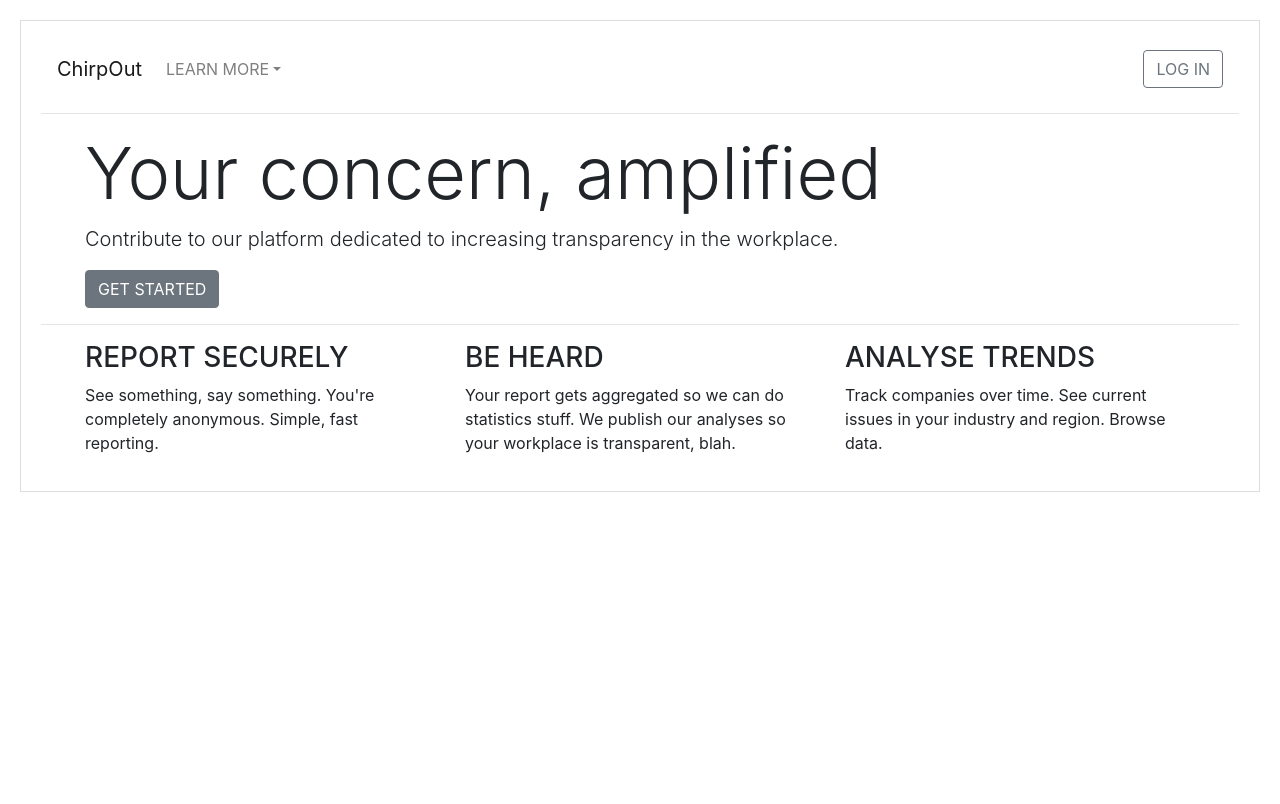
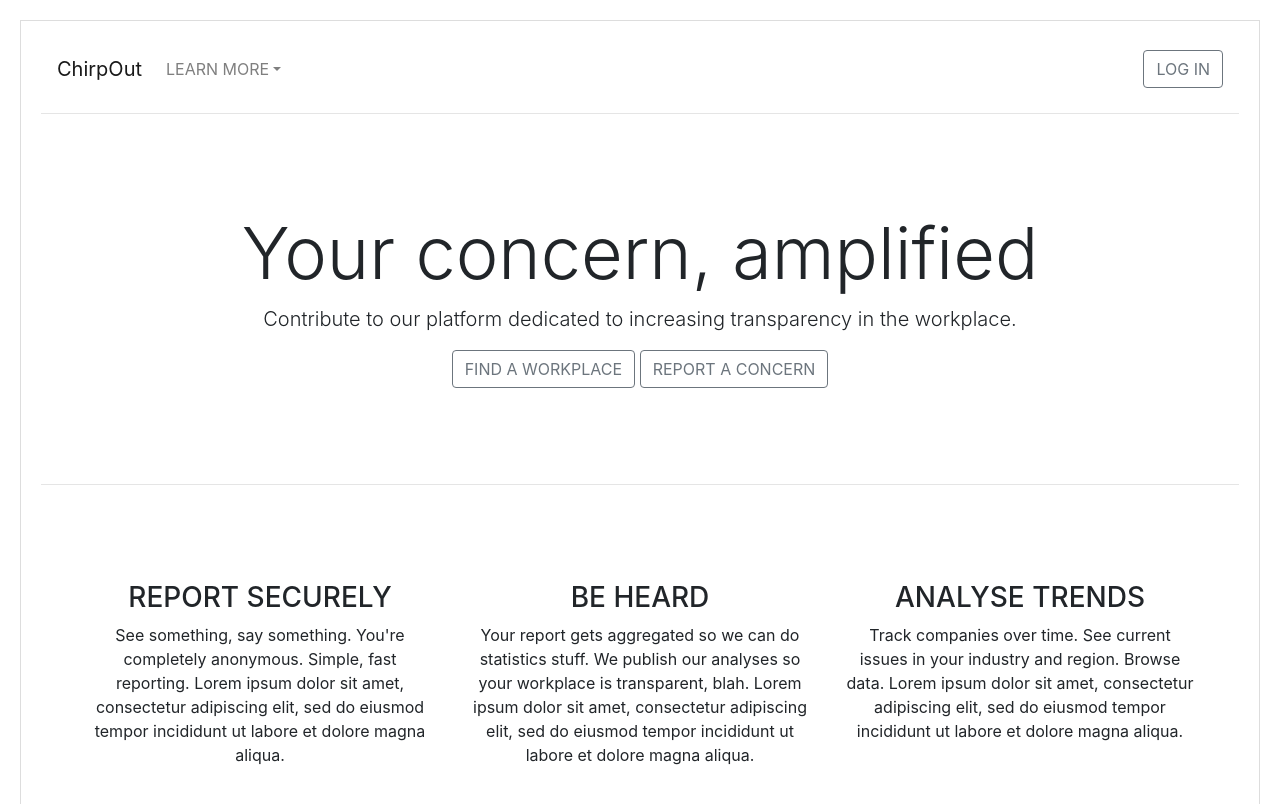
Before and after one commit to chirpout/testing_react, a Next.js app: page / in a window 1280 px wide. Shown: the top 804 px of the page. Built offline with nearby package versions, Linux system fonts and the light colour scheme.

Commit message:
Changing frontpage element layout.

```diff
--- a/pages/index.js
+++ b/pages/index.js
@@ -1,38 +1,35 @@
 import DefaultLayout from '../components/DefaultLayout';
 import { Button, Col, Container, Jumbotron, Row } from 'reactstrap';
+import styles from './index.module.css';
 
 export default function Index() {
     return (
         <DefaultLayout>
-            <Container className="main-text">
+            <Container className={styles.container}>
                 <h1 className="display-3">Your concern, amplified</h1>
                 <p className="lead">Contribute to our platform dedicated to increasing transparency in the workplace.</p>
-                <p className="lead">
-                    <Button href="/register">GET STARTED</Button>
-                </p>
+                <span className="buttongroup">
+                    <Button outline className={styles.mainbutton} href="/browse">FIND A WORKPLACE</Button>{' '}{' '}
+                    <Button outline className={styles.mainbutton} href="/report">REPORT A CONCERN</Button>
+                </span>
             </Container>
             <hr />
-            <Container>
+            <Container className={styles.container}>
                 <Row>
                     <Col>
                         <h3>REPORT SECURELY</h3>
-                        <p>See something, say something. You're completely anonymous. Simple, fast reporting.</p>
+                        <p>See something, say something. You're completely anonymous. Simple, fast reporting. Lorem ipsum dolor sit amet, consectetur adipiscing elit, sed do eiusmod tempor incididunt ut labore et dolore magna aliqua.</p>
                     </Col>
                     <Col>
                         <h3>BE HEARD</h3>
-                        <p>Your report gets aggregated so we can do statistics stuff. We publish our analyses so your workplace is transparent, blah.</p>
+                        <p>Your report gets aggregated so we can do statistics stuff. We publish our analyses so your workplace is transparent, blah. Lorem ipsum dolor sit amet, consectetur adipiscing elit, sed do eiusmod tempor incididunt ut labore et dolore magna aliqua.</p>
                     </Col>
                     <Col>
                         <h3>ANALYSE TRENDS</h3>
-                        <p>Track companies over time. See current issues in your industry and region. Browse data.</p>
+                        <p>Track companies over time. See current issues in your industry and region. Browse data. Lorem ipsum dolor sit amet, consectetur adipiscing elit, sed do eiusmod tempor incididunt ut labore et dolore magna aliqua.</p>
                     </Col>
                 </Row>
             </Container>
-            <style jsx>{`
-            .main-text {
-                text-align: center;
-            }
-        `}</style>
         </DefaultLayout>
     );
 }
--- /dev/null
+++ b/pages/index.module.css
@@ -0,0 +1,9 @@
+.container {
+    text-align: center;
+    padding-top: 5em;
+    padding-bottom: 5em;
+}
+
+.mainbutton {
+    padding: 1em 2em 1em 2em;
+}
```
